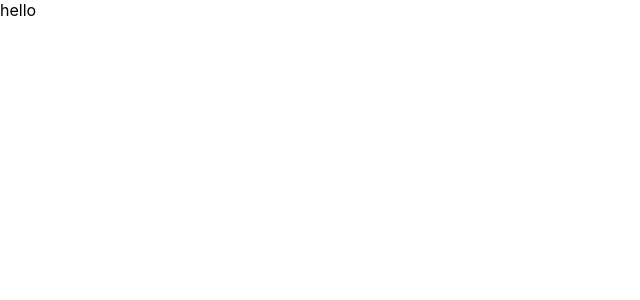
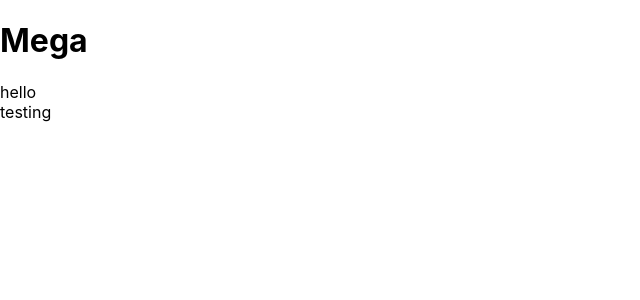
Before and after one commit to ClaudioF9/Travel, a React (Create React App) app: page / in a window 1280 px wide. Shown: the top 300 px of the page, without its empty margins (0-640 px from the left). Built offline with nearby package versions, Linux system fonts and the light colour scheme.

Commit message:
testing push

```diff
--- a/src/App.js
+++ b/src/App.js
@@ -1,6 +1,12 @@
 
 function App() {
-  return <div>hello</div>
+  return (
+    <div>
+      <h1>Mega</h1>
+  <div>hello</div>
+  <div>testing</div>
+   </div>
+  )
 }
 
 
```
